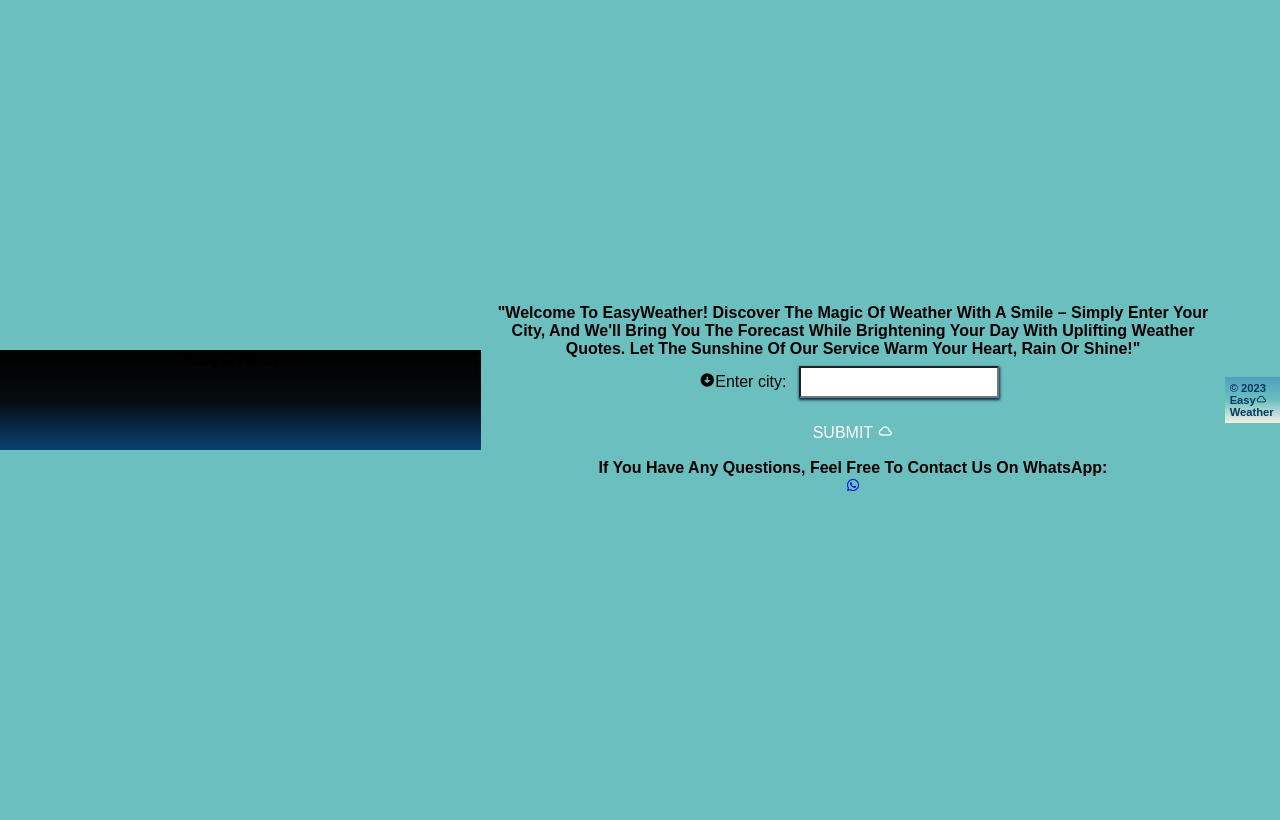
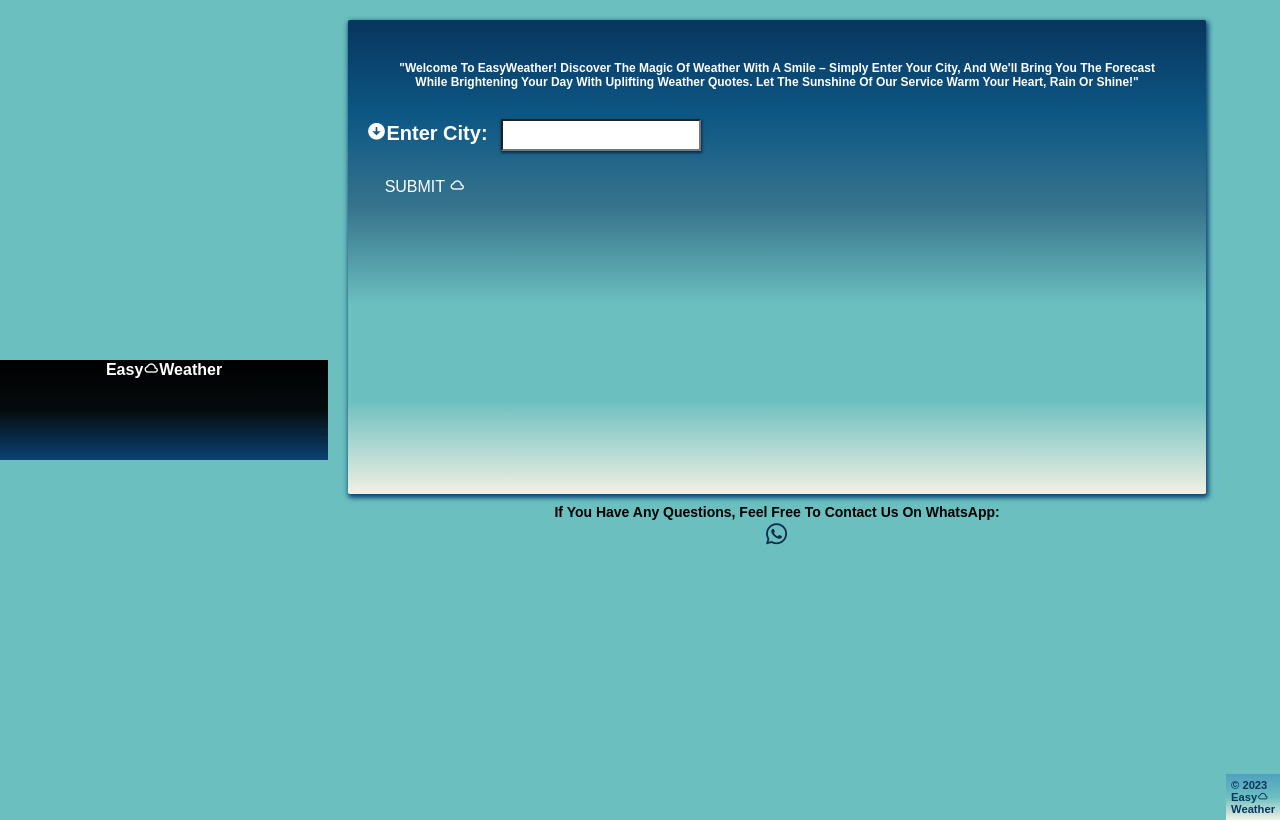
Before and after one commit to SandorGyorfi/EasyWeather, a Flask app: template templates/index.html in a window 1280 px wide. Before the commit the page ends 491 px from the top, so only its background shows below. Run offline with Flask 3, Linux system fonts and the light colour scheme; the template is opened without the code that fills it, so the values that code supplies are empty.

Commit message:
Css update
Class elements added

```diff
--- a/static/style.css
+++ b/static/style.css
@@ -114,3 +114,86 @@
     text-transform: capitalize;
     font-weight: bold;
   }
+
+  .welcome {
+    margin: 10px;
+    padding: 1.5%;
+    text-align: center;
+    font-size: 60%;
+    text-transform: capitalize;
+  }
+
+  .contact {
+    float: left;
+    top: 100%;
+    font-size: 14px;
+  }
+
+  .whatsapp-icon {
+    font-size: 28px;
+    color: #072b4b;
+    margin-right: 1px;
+  }
+
+  .cN {
+    color: #fff;
+    font-weight: bold;
+    padding: 1%;
+    text-align: left;
+    font-size: 20px;
+    text-transform: capitalize;
+  }
+
+  .WT1 {
+    text-transform: capitalize;
+    color: #315b6c;
+    padding: 1%;
+    font-size: 20px;
+  }
+
+  .WT2 {
+    text-transform: capitalize;
+    color: #11314d;
+    padding: 1%;
+    font-size: 20px;
+  }
+
+  .logo {
+    color: #fff;
+    text-transform: capitalize;
+  }
+
+  .container {
+    text-align: center;
+    display: flex;
+    justify-content: center;
+    background-color: #6bbfbf;
+    flex-wrap: wrap;
+    margin: 10px;
+    min-height: 100vh;
+  }
+
+  .card {
+    background: linear-gradient(
+      #08355d,
+      #0d5785,
+      #38758d,
+      #6bbfbf,
+      #6bbfbf,
+      #f2f0e4
+    );
+    box-shadow: 1.25px 2.5px 5px 1.25px #0a4273;
+    color: #fff;
+    padding: 10px;
+    margin: 10px;
+    width: 858px;
+    font-weight: lighter;
+    text-align: center;
+    border-radius: 0.3%;
+  }
+
+  .footer {
+    text-align: left;
+    position: sticky;
+    top: 100%;
+  }
```
